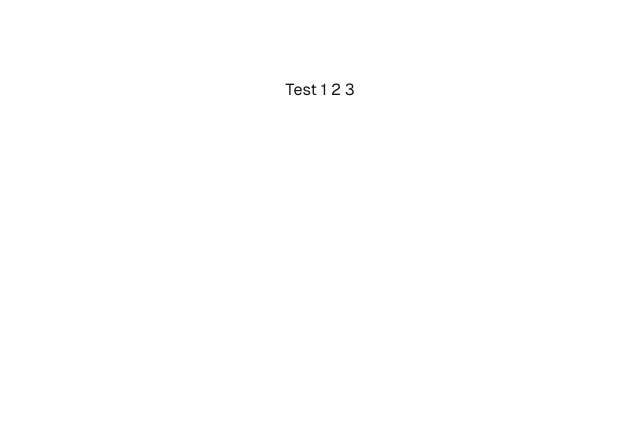
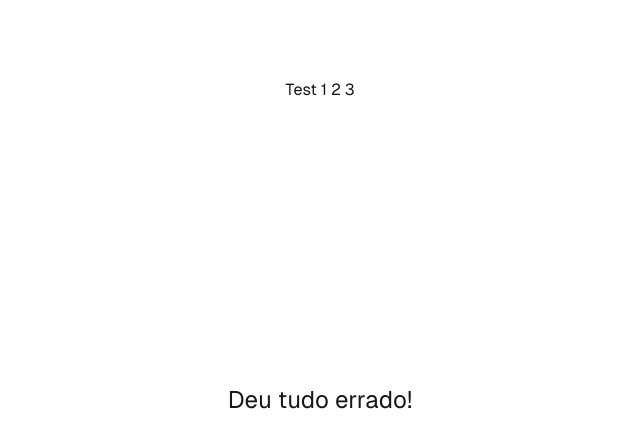
Before and after one commit to RoberthParreiras/test-actions-canil-front, a Next.js app: page / in a window 1280 px wide. Shown: the top 448 px of the page, without its empty margins (320-960 px from the left). Built offline with nearby package versions, Linux system fonts and the light colour scheme.

Commit message:
changes made in the code

```diff
--- a/components/FetchMessage.tsx
+++ b/components/FetchMessage.tsx
@@ -6,7 +6,7 @@ export default async function FetchMessage() {
   const message: { msg: string } = { msg: "" };
   return (
     <div className="text-2xl">
-      {message ? <p>{message.msg}</p> : <p>Deu tudo errado!</p>}
+      {message.msg !== "" ? <p>{message.msg}</p> : <p>Deu tudo errado!</p>}
     </div>
   );
 }
```
